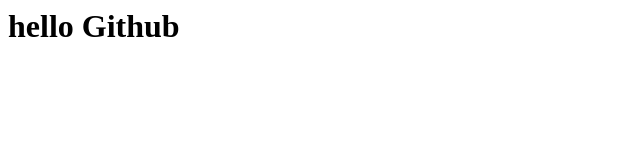
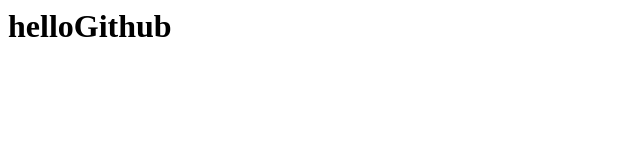
Before and after one commit to 2592930007/chofa.github.io, a plain HTML site: page index.html in a window 1280 px wide. Shown: the whole page, without its empty margins (0-640 px from the left). Drawn offline with Linux system fonts and the light colour scheme.

Commit message:
Update index.html

```diff
--- a/index.html
+++ b/index.html
@@ -1 +1 @@
-<h1>hello Github</h1>
+<h1>helloGithub</h1>
```
